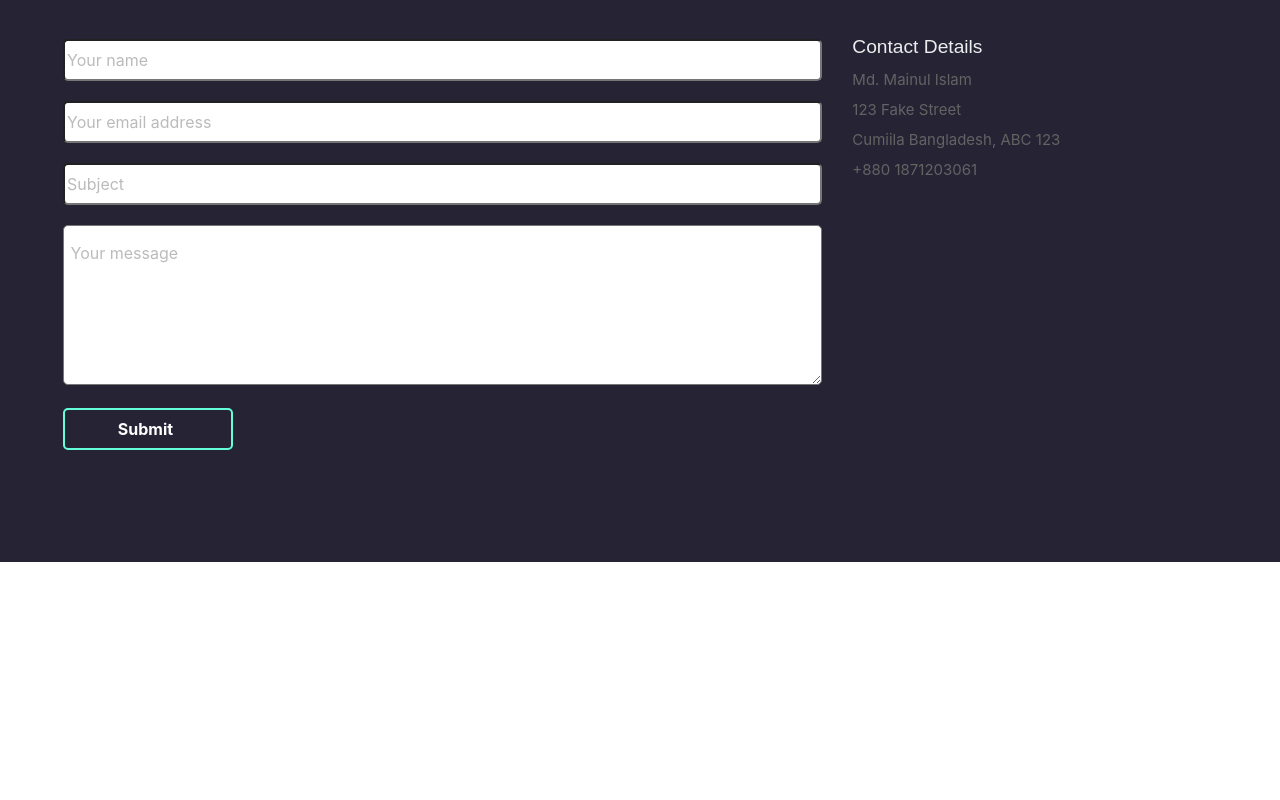
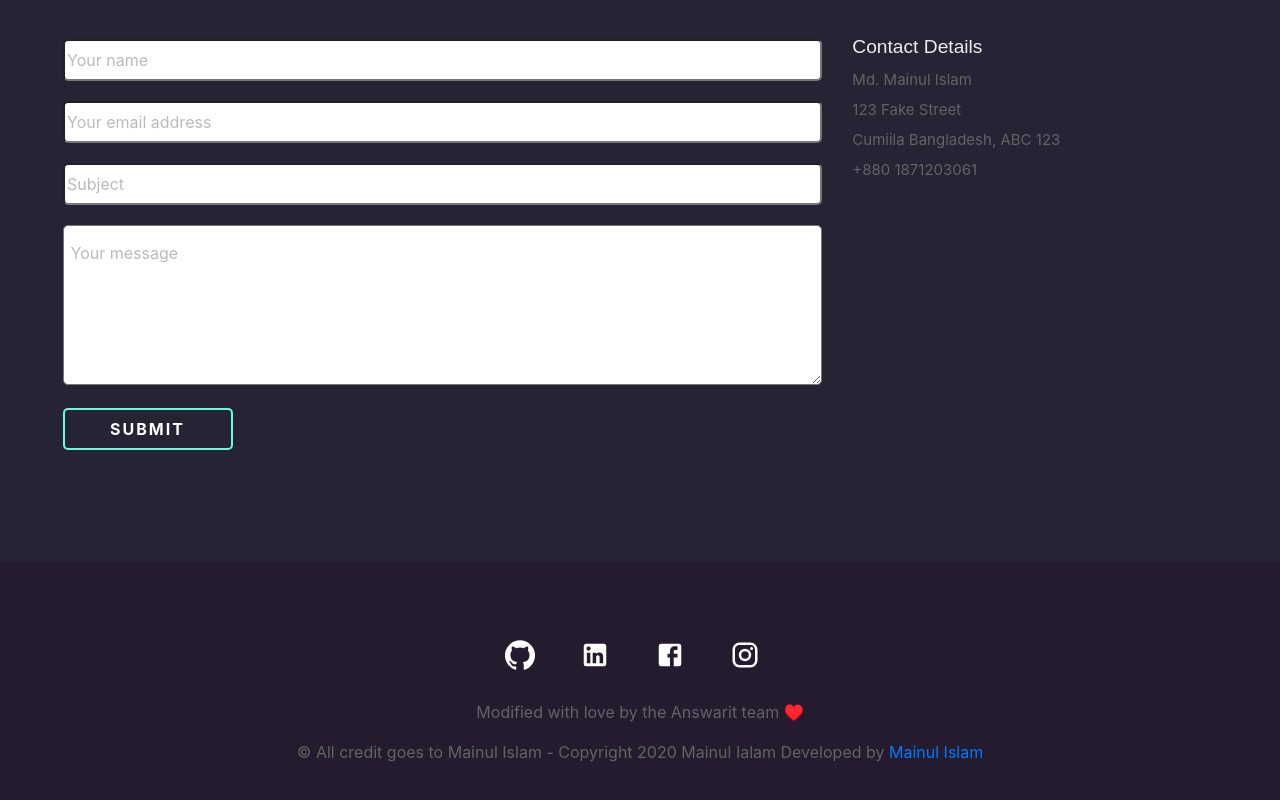
Before and after one commit to CrazyPythonLover1/ReactJs-Portfolio, a React (Create React App) app: page / in a window 1280 px wide. Shown: the part 4829-5629 px from the top of the page. Before the commit the page ends 5391 px from the top, so only its background shows below. Built offline with nearby package versions, Linux system fonts and the light colour scheme.

Commit message:
footer done

```diff
--- a/src/components/Home/Contact/Contact.js
+++ b/src/components/Home/Contact/Contact.js
@@ -50,6 +50,8 @@ const Contact = () => {
                                         border: "2px solid #64ffda",
                                         color: '#fff',
                                         fontWeight: 'bold',
+                                        textTransform: "uppercase",
+                                        letterSpacing:'2px'
                                     }}
                                 />
                             </div>
--- /dev/null
+++ b/src/components/Home/Footer/Footer.css
@@ -0,0 +1,12 @@
+footer{
+    padding-top: 48px;
+    padding-bottom: 48px;
+    color: #636363;
+    font-size: 14px;
+    text-align: center;
+    background: #241b2f;
+}
+
+footer p{
+    font-size: 1rem;
+}
--- /dev/null
+++ b/src/components/Home/Footer/Footer.js
@@ -0,0 +1,36 @@
+import React from 'react';
+import './Footer.css';
+import FacebookIcon from '@material-ui/icons/Facebook';
+import GitHubIcon from '@material-ui/icons/GitHub';
+import LinkedInIcon from '@material-ui/icons/LinkedIn';
+import InstagramIcon from '@material-ui/icons/Instagram';
+
+const Footer = () => {
+    return (
+        <footer>
+            <div className="row">
+                <div className="col-md-12">
+                    <div className="social">
+                        <a href="https://github.com/CrazyPythonLover1"> <GitHubIcon/> </a>
+                        <a href="https://www.linkedin.com/in/md-mainul-islam-4466a2179/"> <LinkedInIcon/> </a>
+                        <a href="https://www.facebook.com/mainul.mif"> <FacebookIcon/>  </a>
+                        <a href="https://www.instagram.com/mainul_islam_faruqi/"> <InstagramIcon/> </a>
+                    </div>
+
+                    <p>
+                          Modified with love by the Answarit team <span> ♥️ </span>
+                    </p>
+
+                    <p className="copyright">
+                          &copy; All credit goes to Mainul Islam - Copyright 2020 Mainul Ialam
+                          Developed by <a title="Styleshout" href="http://www..com/">Mainul Islam</a>
+                    </p>
+
+
+                </div>
+            </div>
+        </footer>
+    );
+};
+
+export default Footer;
--- a/src/components/Home/Home/Home.js
+++ b/src/components/Home/Home/Home.js
@@ -6,6 +6,7 @@ import Resume from '../Resume/Resume';
 import Portfolio from '../Portfolio/Portfolio';
 import Testimonials from '../Testimonials/Testimonials';
 import Contact from '../Contact/Contact';
+import Footer from '../Footer/Footer';
 
 const Home = () => {
     return (
@@ -17,6 +18,7 @@ const Home = () => {
             <Portfolio/>
             <Testimonials/>
             <Contact/>
+            <Footer/>
         </div>
     );
 };
```
